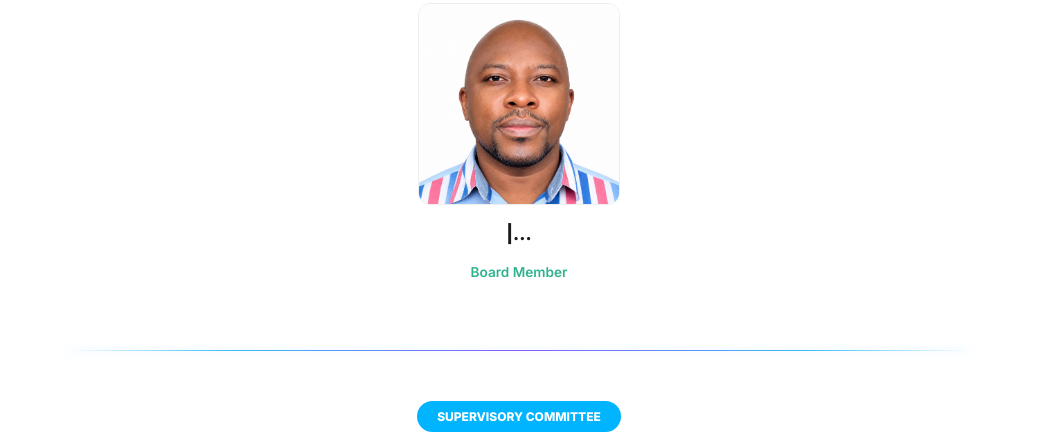
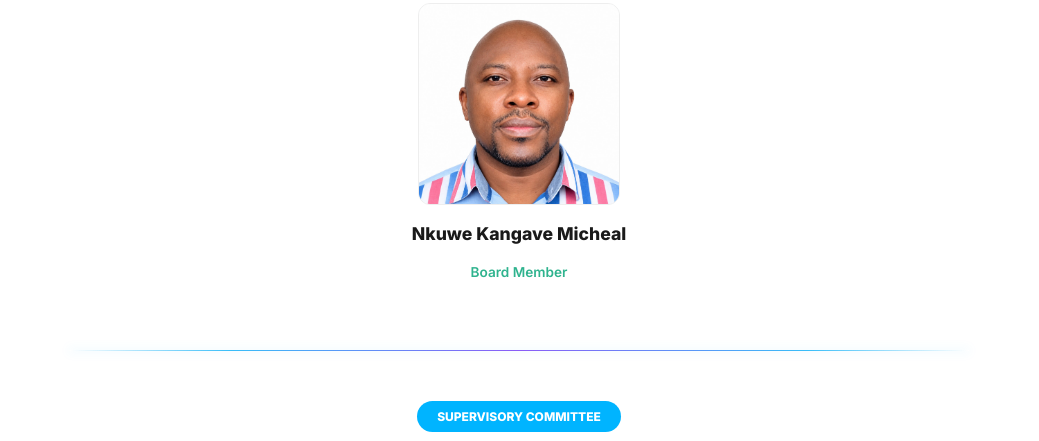
Before and after one commit to projectX640/ceedX, a plain HTML site: page about.html in a window 1280 px wide. Shown: the part 2961-3402 px from the top of the page, without its empty margins (121-1160 px from the left). Drawn offline with Linux system fonts and the light colour scheme.

Commit message:
Update about.html

```diff
--- a/about.html
+++ b/about.html
@@ -426,7 +426,7 @@
             <div class="member-card"><div class="member-img-placeholder"><img src="6.jpg"></div><h3>Byansi Kasumba Ronald</h3><p>Vice Chairperson</p></div>
             <div class="member-card"><div class="member-img-placeholder"><img src="5.png"></div><h3>Tumwiine Stanley</h3><p>Treasurer</p></div>
             <div class="member-card"><div class="member-img-placeholder"><img src="7.png"></div><h3>Katongole Isaac Sempijja</h3><p>Secretary</p></div>
-            <div class="member-card"><div class="member-img-placeholder"><img src="8.jpg"></div><h3>|...</h3><p>Board Member</p></div>
+            <div class="member-card"><div class="member-img-placeholder"><img src="8.jpg"></div><h3>Nkuwe Kangave Micheal</h3><p>Board Member</p></div>
         </div>
         <hr class="team-divider">
 
```
